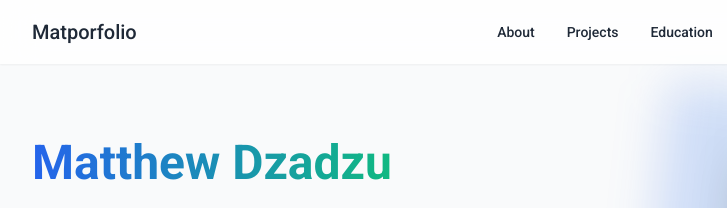
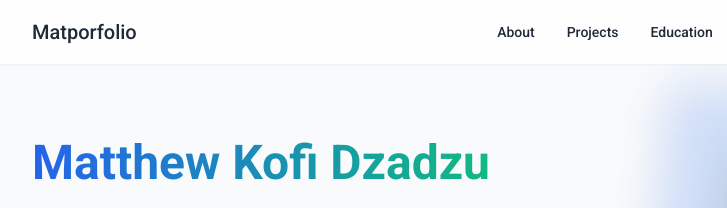
Before and after one commit to Heinzbayo/my-portfolio, a plain HTML site: page matt/index.html in a window 1280 px wide. Shown: the top 208 px of the page, 0-727 px from the left. Drawn offline with nearby package versions, Linux system fonts and the light colour scheme.

Commit message:
Update index.html

```diff
--- a/matt/index.html
+++ b/matt/index.html
@@ -85,7 +85,7 @@
         <div>
           <h1 class="text-4xl md:text-5xl lg:text-5xl font-bold mb-6">
             <span class="text-robot-blue"> </span>
-            <span class="text-transparent bg-clip-text bg-gradient-to-r from-robot-blue to-circuit-green">Matthew Dzadzu</span>
+            <span class="text-transparent bg-clip-text bg-gradient-to-r from-robot-blue to-circuit-green">Matthew Kofi Dzadzu</span>
           </h1>
           <h2 class="text-2xl md:text-3xl font-semibold mb-6 text-mechanical-black">Robotics Engineering Student from Design and Technology Institute</h2>
           <p class="text-lg text-gray-600 dark:text-gray-300 mb-8 max-w-lg">
```
